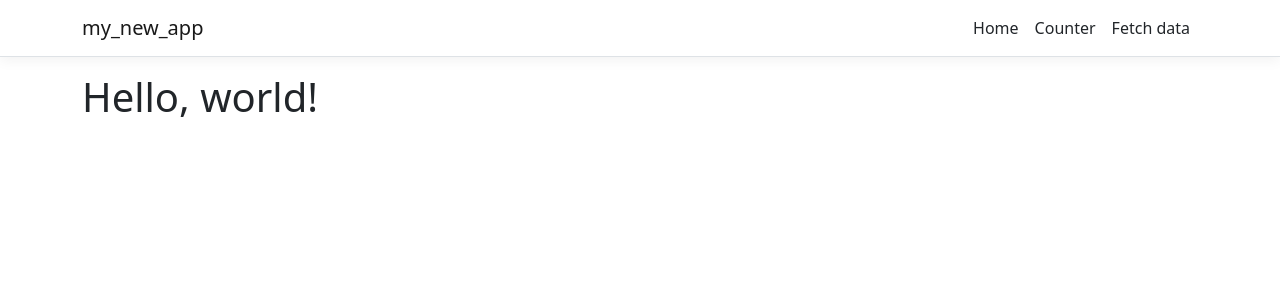
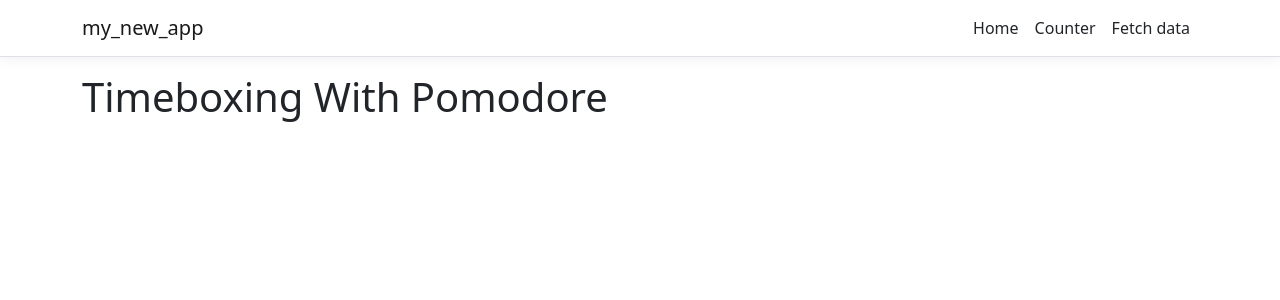
Before and after one commit to elchris95x1/my-new-app, a React (Create React App) app in the folder ClientApp/: page / in a window 1280 px wide. Shown: the top 300 px of the page. Built offline with nearby package versions, Linux system fonts and the light colour scheme.

Commit message:
Update Home.js

```diff
--- a/ClientApp/src/components/Home.js
+++ b/ClientApp/src/components/Home.js
@@ -6,7 +6,7 @@ export class Home extends Component {
   render () {
     return (
       <div>
-        <h1>Hello, world!</h1>
+        <h1>Timeboxing With Pomodore</h1>
 
       </div>
     );
```
